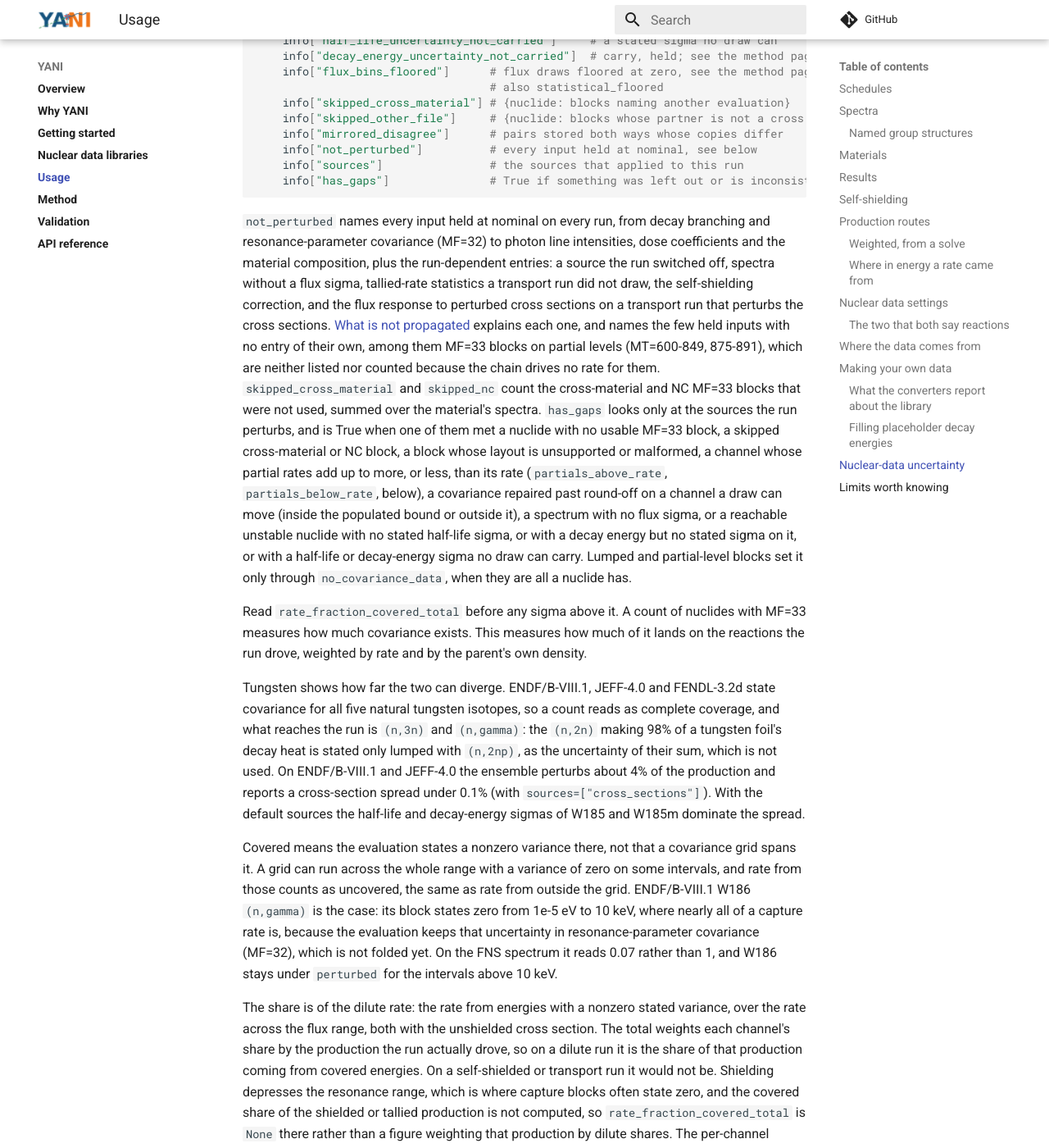
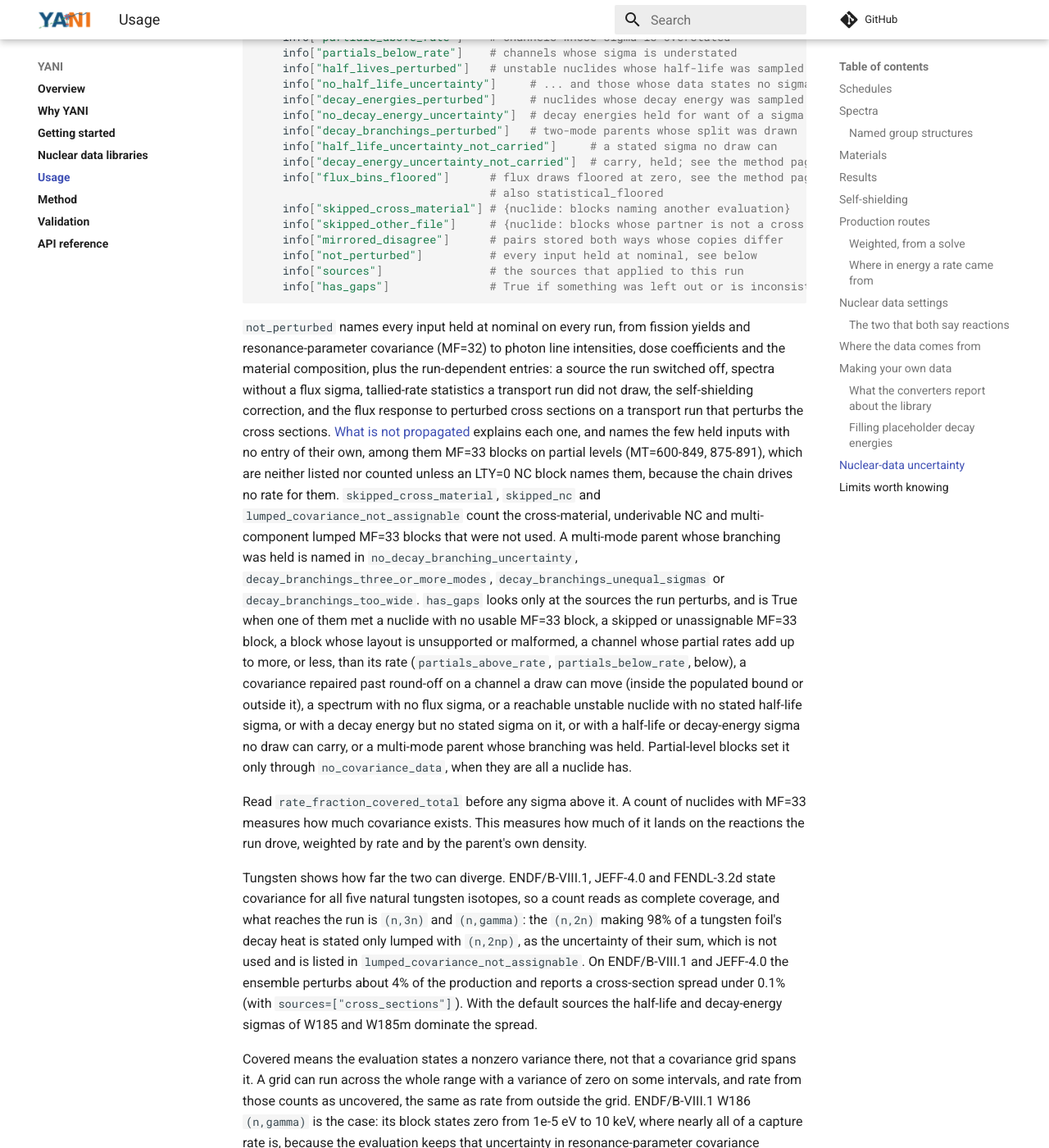
Before and after one commit to fusion-neutronics/yani, an MkDocs documentation site: the page built from docs/usage.md, in a window 1280 px wide and 1400 px high, scrolled down 17389 px. Shown: the whole window at 82% size. Built offline with MkDocs 1.6.1 and Material for MkDocs 9.7.7, drawn with Linux system fonts in a browser that asks for light colours; comment, search, counter and statistics services are not loaded; some of the changed text lies outside the part shown.

Commit message:
Bring the usage, libraries and why-yani pages up to date with yani-core 0.19.0

````diff
--- a/docs/usage.md
+++ b/docs/usage.md
@@ -514,11 +514,10 @@
 
 It is also what to read beside `rate_fraction_covered`: set against the energies
 where a channel's covariance states a nonzero variance, it shows, to the
-resolution of the groups, how much of the rate the run actually used comes from
-there. `rate_fraction_covered` gives that share for the dilute rate only, so on
-a shielded run the breakdown is what shows it for the shielded rate, and which
-groups the flux depression moved, which `strongest_factor` gives only as a worst
-case.
+resolution of the groups, where in energy the covered and uncovered parts of
+the rate the run actually used sit, which the share gives only as one number.
+On a shielded run it also shows which groups the flux depression moved, which
+`strongest_factor` gives only as a worst case.
 
 Nothing is stored for it. One reaction over a 709-group structure is cheap to
 walk when asked, and keeping the breakdown for every channel would be tens of
@@ -754,7 +753,7 @@
 covariance is read, nothing is folded, and the inventories are bit-identical.
 
 Every draw is a pure function of the seed, the sample and what is drawn: a
-nuclide for the cross sections, half-lives and decay energies, a spectrum for the
+nuclide for the cross sections, half-lives, decay branching and decay energies, a spectrum for the
 flux, and a material's tallied rates, jointly, for the statistical error. So a
 seed reproduces a run regardless of sample count or iteration order. Leave
 `samples` unset and the driver adds samples until the nuclide density sigmas
@@ -776,6 +775,11 @@
   solve and in the activity, decay heat and dose evaluated from it, so a
   saturated activity stays as insensitive to its own half-life as it physically
   is.
+- `decay_branching`: the decay branching ratios of every reachable parent with
+  exactly two modes and one stated sigma between them, whose smaller ratio is
+  at least five sigmas from zero. One draw moves one mode up and the other down
+  by the same amount, so the pair's total is kept. Other multi-mode parents stay
+  at their evaluated ratios, and the report names them by why.
 - `decay_energy`: each nuclide's mean decay energy, from the sigma on each beta,
   gamma and alpha component that states one, or on the total when no component
   states a sigma. A decay energy never enters the solve, so this moves decay
@@ -823,8 +827,9 @@
 
 Because a zero sigma could mean either "well known" or "nothing published", the
 two are separated in `get_data_uncertainty_info` for a nuclide with no usable
-MF=33 block for any channel the chain drives (none on the tape, or only NC,
-cross-material, lumped, partial-level or unsupported ones):
+MF=33 block for any channel the chain drives (none on the tape, or only
+underivable NC, cross-material, unassignable lumped, partial-level or
+unsupported ones):
 
 <!-- doctest: skip -->
 ```python
@@ -840,6 +845,7 @@
     info["no_half_life_uncertainty"]     # ... and those whose data states no sigma
     info["decay_energies_perturbed"]     # nuclides whose decay energy was sampled
     info["no_decay_energy_uncertainty"]  # decay energies held for want of a sigma
+    info["decay_branchings_perturbed"]   # two-mode parents whose split was drawn
     info["half_life_uncertainty_not_carried"]     # a stated sigma no draw can
     info["decay_energy_uncertainty_not_carried"]  # carry, held; see the method page
     info["flux_bins_floored"]      # flux draws floored at zero, see the method page;
@@ -852,8 +858,8 @@
     info["has_gaps"]               # True if something was left out or is inconsistent
 ```
 
-`not_perturbed` names every input held at nominal on every run, from decay
-branching and resonance-parameter covariance (MF=32) to photon line intensities,
+`not_perturbed` names every input held at nominal on every run, from fission
+yields and resonance-parameter covariance (MF=32) to photon line intensities,
 dose coefficients and the material composition, plus the run-dependent entries:
 a source the run switched off, spectra without a flux sigma, tallied-rate
 statistics a transport run did not draw, the self-shielding correction, and the
@@ -861,19 +867,24 @@
 cross sections. [What is not propagated](method.md#what-is-not-propagated)
 explains each one, and names the few held inputs with no entry of their own,
 among them MF=33 blocks on partial levels (MT=600-849, 875-891), which are
-neither listed nor counted because the chain drives no rate for them.
-`skipped_cross_material` and `skipped_nc` count the cross-material and NC MF=33
-blocks that were not used, summed over the material's spectra. `has_gaps` looks
+neither listed nor counted unless an LTY=0 NC block names them, because the
+chain drives no rate for them. `skipped_cross_material`, `skipped_nc` and
+`lumped_covariance_not_assignable` count the cross-material, underivable NC and
+multi-component lumped MF=33 blocks that were not used. A multi-mode parent
+whose branching was held is named in `no_decay_branching_uncertainty`,
+`decay_branchings_three_or_more_modes`, `decay_branchings_unequal_sigmas` or
+`decay_branchings_too_wide`. `has_gaps` looks
 only at the sources the run perturbs, and is True when one of them met a nuclide
-with no usable MF=33 block, a skipped cross-material or NC block, a block whose
+with no usable MF=33 block, a skipped or unassignable MF=33 block, a block whose
 layout is unsupported or malformed, a channel whose partial rates add up to
 more, or less, than its rate (`partials_above_rate`, `partials_below_rate`,
 below), a covariance repaired past round-off on a channel a draw can move
 (inside the populated bound or outside it), a spectrum with no flux sigma, or a
 reachable unstable nuclide with no stated half-life sigma, or with a decay
 energy but no stated sigma on it, or with a half-life or decay-energy sigma no
-draw can carry. Lumped and partial-level blocks set it only through
-`no_covariance_data`, when they are all a nuclide has.
+draw can carry, or a multi-mode parent whose branching was held. Partial-level
+blocks set it only through `no_covariance_data`, when they are all a nuclide
+has.
 
 Read `rate_fraction_covered_total` before any sigma above it. A count of
 nuclides with MF=33 measures how much covariance exists. This measures how much
@@ -884,7 +895,8 @@
 FENDL-3.2d state covariance for all five natural tungsten isotopes, so a count
 reads as complete coverage, and what reaches the run is `(n,3n)` and
 `(n,gamma)`: the `(n,2n)` making 98% of a tungsten foil's decay heat is stated
-only lumped with `(n,2np)`, as the uncertainty of their sum, which is not used.
+only lumped with `(n,2np)`, as the uncertainty of their sum, which is not used
+and is listed in `lumped_covariance_not_assignable`.
 On ENDF/B-VIII.1 and JEFF-4.0 the ensemble perturbs about 4% of the production
 and reports a cross-section spread under 0.1% (with
 `sources=["cross_sections"]`). With the default sources the half-life and
@@ -899,27 +911,32 @@
 covariance (MF=32), which is not folded yet. On the FNS spectrum it reads 0.07 rather than 1, and W186 stays under `perturbed` for the
 intervals above 10 keV.
 
-The share is of the dilute rate: the rate from energies with a nonzero stated
-variance, over the rate across the flux range, both with the unshielded cross
-section. The total weights each channel's share by the production the run
-actually drove, so on a dilute run it is the share of that production coming
-from covered energies. On a self-shielded or transport run it would not be.
-Shielding depresses the resonance range, which is where capture blocks often
-state zero, and the covered share of the shielded or tallied production is not
-computed, so `rate_fraction_covered_total` is `None` there rather than a figure
-weighting that production by dilute shares. The per-channel shares are still
-given, and the relative sigma is diluted by a different amount than they say.
+The share is of the rate the fold divides by: the rate from energies with a
+nonzero stated variance, over the rate across the flux range, both with the
+dilute cross section on a dilute run and the shielded one on a self-shielded
+run. Shielding depresses the resonance range, which is where capture blocks
+often state zero, so a shielded run's shares can sit well away from the dilute
+ones. The total weights each channel's share by the production the run
+actually drove, so it is the share of that production coming from covered
+energies. A transport run is the exception: its shares are of the dilute rate
+over the tally spectrum, the covered share of the tallied production is not
+computed, and `rate_fraction_covered_total` is `None` there rather than a
+figure weighting that production by dilute shares. The per-channel shares are
+still given, and the relative sigma is diluted by a different amount than they
+say.
 
 `partials_above_rate` lists, with their ratio, the channels whose partial rates
 the covariance was weighted with add up to more than the rate it was divided
-by. The two were then computed different ways, a self-shielded rate against
-dilute partials being one, and the relative sigma is overstated. The `1/E`
-within-group weight is another: there the part of a group a covariance edge cuts
+by. The two were then computed different ways, and the relative sigma is
+overstated. A grafted `(n,n')`, whose rate is the metastables' MF=10
+production while its partials are MT 4's, is one cause. The `1/E` within-group
+weight is another: there the part of a group a covariance edge cuts
 off is weighted by its share of the group's energy width, so the parts need not
 add up to the group's rate even on a dilute run, and by a lot: Fe56 `(n,p)` on a
 three-group spectrum whose fast group holds its 4.3 MeV covariance edge sums to
 about ten times its rate. A tallied rate on a transport run is a third. The
-coverage share is measured against the dilute rate, so it is not affected.
+coverage share is of the fold's own rate, not of the listed rate, and a channel
+in either map makes `rate_fraction_covered_total` `None`.
 
 `partials_below_rate` is the same check the other way. A covariance grid that
 spans the whole flux range leaves no rate outside it, so its partial rates must
@@ -949,8 +966,8 @@
 an iron foil that is 32% against 96%.
 
 For a decay-only schedule there is no production to weight by, so the value is
-`None`, not zero. It is `None` on a self-shielded or transport run too, as
-above.
+`None`, not zero. It is `None` on a transport run too, as above, and when
+either partials map lists a channel.
 
 Activity, decay heat and contact dose come back with a band from the same
 ensemble, each as an `Estimate` holding the unperturbed value and the ensemble's
@@ -1016,10 +1033,11 @@
   the campaign, split the schedule and give each pulse its own spectrum. That is
   a statement about the physics you are feeding it, not about the solver.
 - `data_uncertainty` covers the activation cross sections, the half-lives, the
-  decay energies, and the flux spectrum when a pulse carries `flux_std_dev` or
-  `flux_covariance`. Without one the flux is taken as exact, since nothing is
-  transported here. Decay branching ratios, fission yields, isomeric branching,
-  resonance-parameter covariance (MF=32), cross-material, NC, lumped and
+  two-mode decay branching ratios, the decay energies, and the flux spectrum
+  when a pulse carries `flux_std_dev` or `flux_covariance`. Without one the
+  flux is taken as exact, since nothing is transported here. The other decay
+  branching ratios, fission yields, isomeric branching, resonance-parameter
+  covariance (MF=32), cross-material, underivable NC, unassignable lumped and
   partial-level MF=33 blocks, the self-shielding correction, photon line
   intensities, the dose constants and the material composition are held at
   their evaluated or nominal values;
````
Also changed, not shown: other parts of docs/usage.md (+3 -3 lines), docs/libraries.md (+2 -1 lines), docs/why_yani.md (+6 -5 lines).
